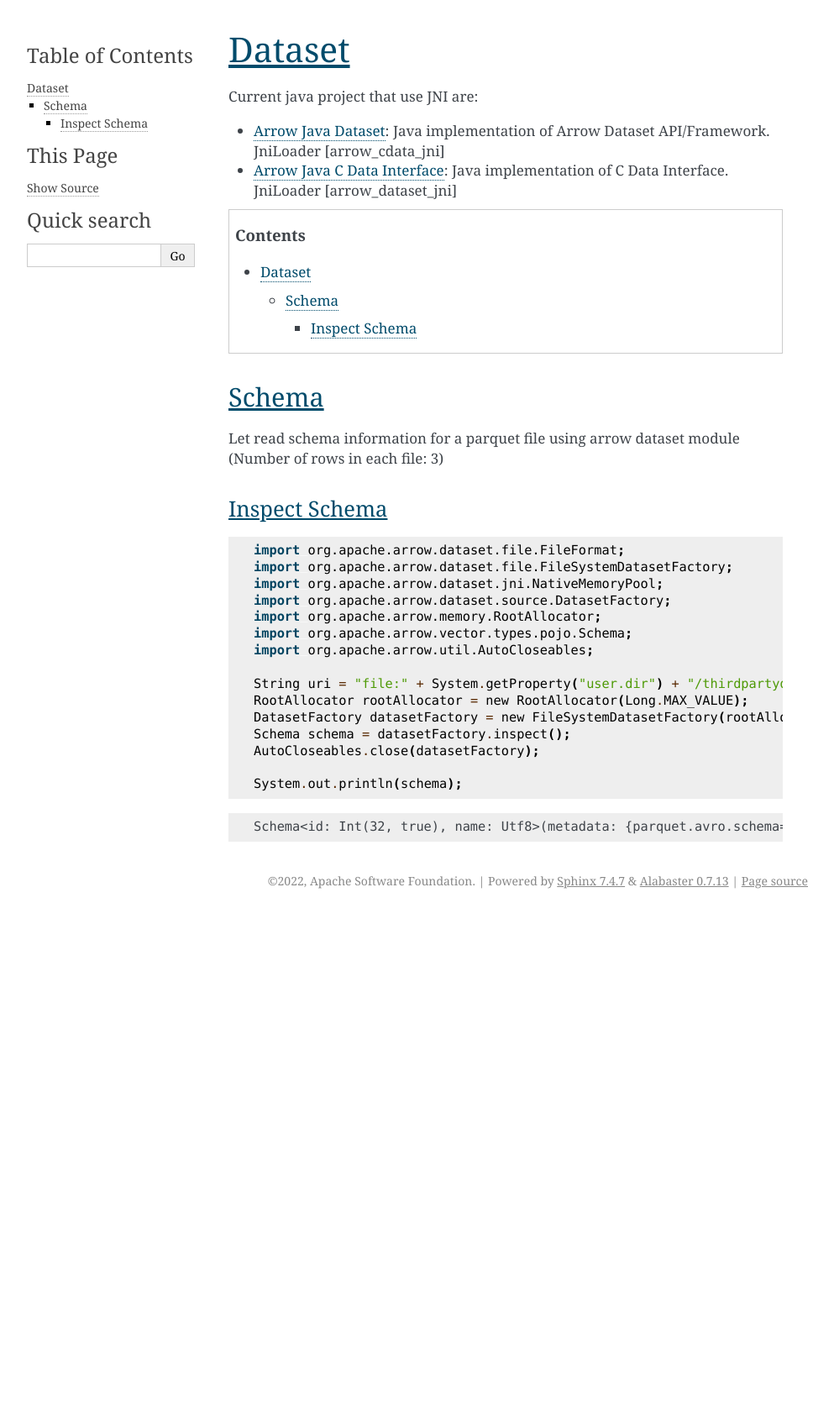
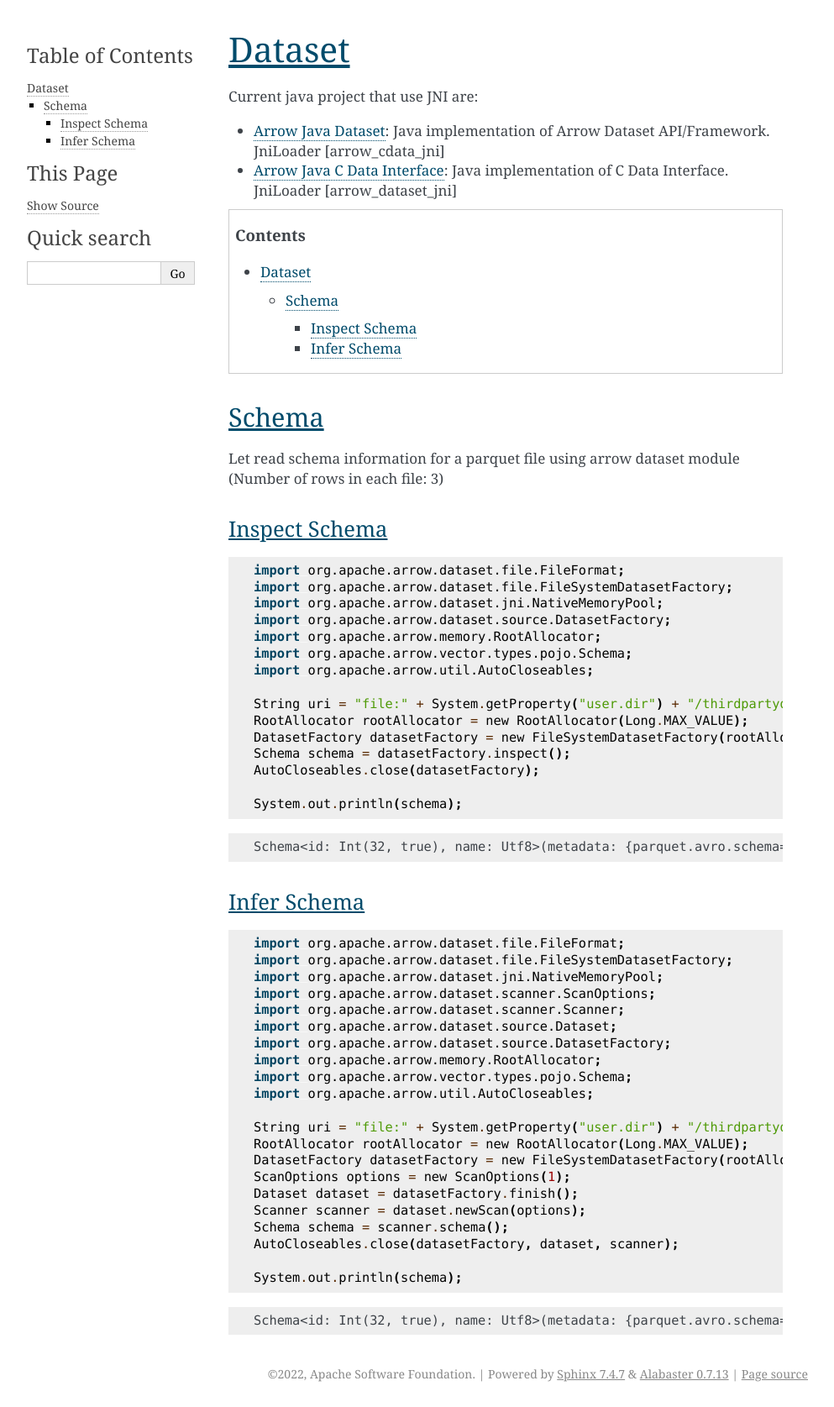
Before and after one commit to apache/arrow-cookbook, a Sphinx documentation site: the page built from java/source/dataset.rst, in a window 1280 px wide. Shown: the whole page at 84% size, without its empty margins (148-1141 px from the left). Built offline with Sphinx 7.4.7, drawn with Linux system fonts in a browser that asks for light colours; pages that are not in the unit, such as notebooks, are missing from menus; before the commit the page ends 1088 px from its top, so only the background shows below that.

```diff
--- a/java/source/dataset.rst
+++ b/java/source/dataset.rst
@@ -38,3 +38,34 @@
 .. testoutput::
 
     Schema<id: Int(32, true), name: Utf8>(metadata: {parquet.avro.schema={"type":"record","name":"User","namespace":"org.apache.arrow.dataset","fields":[{"name":"id","type":["int","null"]},{"name":"name","type":["string","null"]}]}, writer.model.name=avro})
+
+Infer Schema
+************
+
+.. testcode::
+
+    import org.apache.arrow.dataset.file.FileFormat;
+    import org.apache.arrow.dataset.file.FileSystemDatasetFactory;
+    import org.apache.arrow.dataset.jni.NativeMemoryPool;
+    import org.apache.arrow.dataset.scanner.ScanOptions;
+    import org.apache.arrow.dataset.scanner.Scanner;
+    import org.apache.arrow.dataset.source.Dataset;
+    import org.apache.arrow.dataset.source.DatasetFactory;
+    import org.apache.arrow.memory.RootAllocator;
+    import org.apache.arrow.vector.types.pojo.Schema;
+    import org.apache.arrow.util.AutoCloseables;
+
+    String uri = "file:" + System.getProperty("user.dir") + "/thirdpartydeps/parquetfiles/data1.parquet";
+    RootAllocator rootAllocator = new RootAllocator(Long.MAX_VALUE);
+    DatasetFactory datasetFactory = new FileSystemDatasetFactory(rootAllocator, NativeMemoryPool.getDefault(), FileFormat.PARQUET, uri);
+    ScanOptions options = new ScanOptions(1);
+    Dataset dataset = datasetFactory.finish();
+    Scanner scanner = dataset.newScan(options);
+    Schema schema = scanner.schema();
+    AutoCloseables.close(datasetFactory, dataset, scanner);
+
+    System.out.println(schema);
+
+.. testoutput::
+
+    Schema<id: Int(32, true), name: Utf8>(metadata: {parquet.avro.schema={"type":"record","name":"User","namespace":"org.apache.arrow.dataset","fields":[{"name":"id","type":["int","null"]},{"name":"name","type":["string","null"]}]}, writer.model.name=avro})
```
Also changed, not shown: 1 other file.
